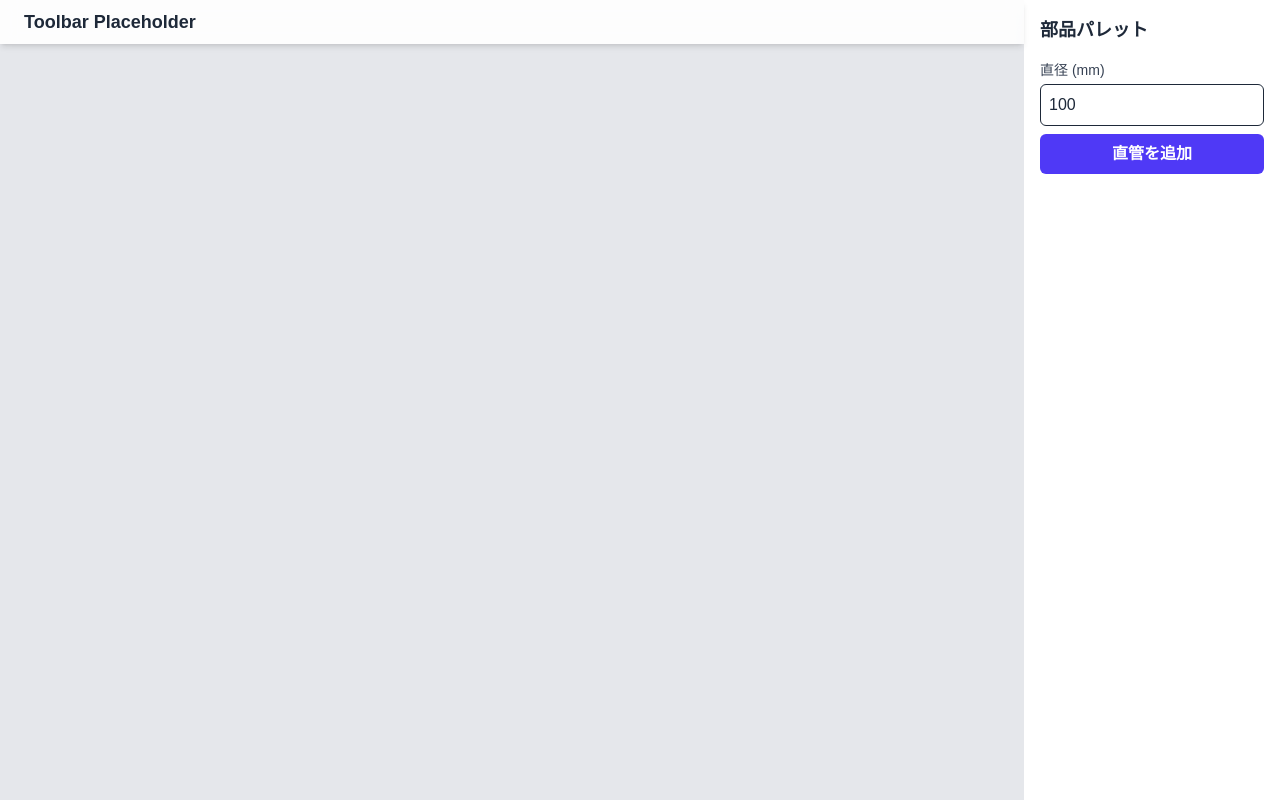
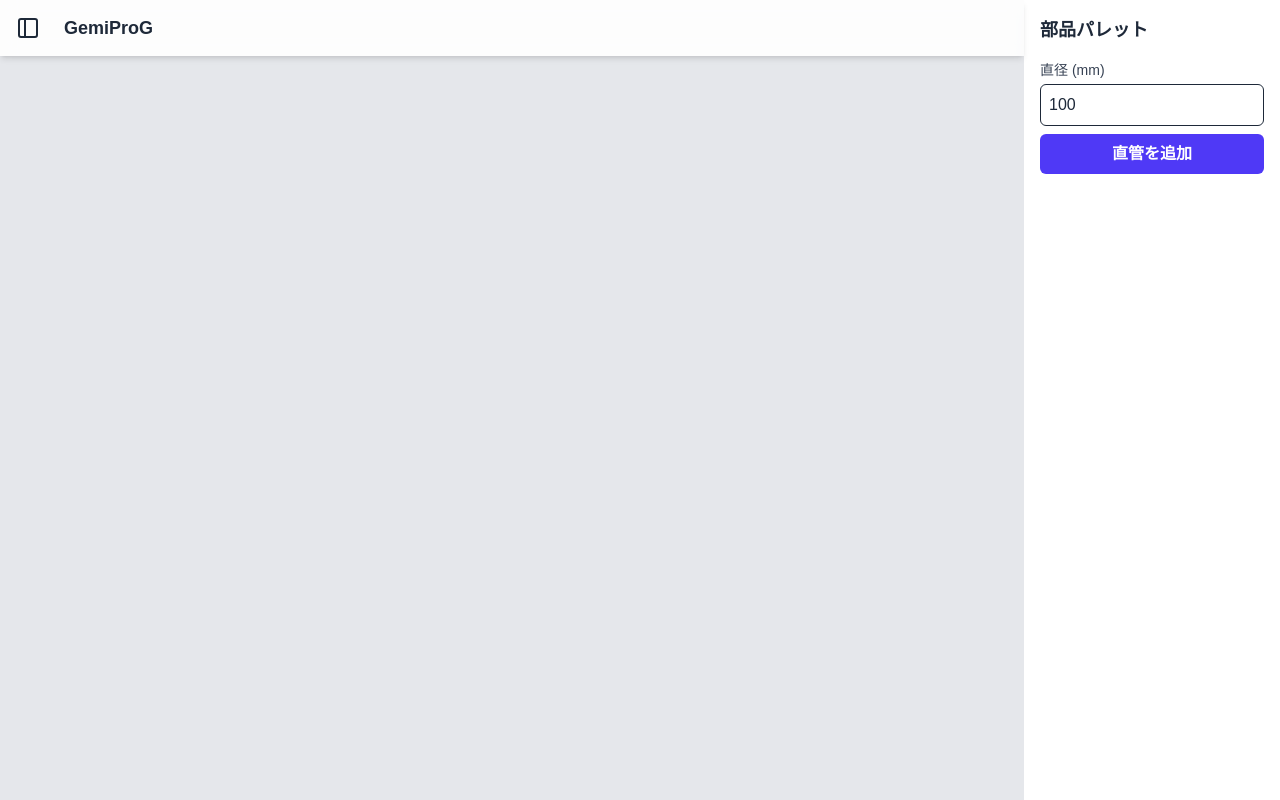
Before and after one commit to tbkkuchina-cyber/GemiProG, a Next.js app: page / in a window 1280 px wide. Built offline with nearby package versions, Linux system fonts and the light colour scheme.

Commit message:
revert: Restore Toolbar.tsx to its original state

```diff
--- a/src/components/Toolbar.tsx
+++ b/src/components/Toolbar.tsx
@@ -1,11 +1,16 @@
 'use client';
 
 import React from 'react';
+import { useAppStore } from '@/store/store';
 
 export const Toolbar = () => {
+  const togglePalette = useAppStore((state) => state.togglePalette);
   return (
     <header className="bg-white/80 backdrop-blur-sm shadow-md p-2 flex items-center z-10">
-      <h1 className="font-semibold text-lg ml-4">Toolbar Placeholder</h1>
+      <button onClick={togglePalette} title="パレット開閉" className="p-2 rounded-md hover:bg-gray-200">
+        <svg xmlns="http://www.w3.org/2000/svg" width="24" height="24" viewBox="0 0 24 24" fill="none" stroke="currentColor" strokeWidth="2" strokeLinecap="round" strokeLinejoin="round"><rect width="18" height="18" x="3" y="3" rx="2"/><path d="M9 3v18"/></svg>
+      </button>
+      <h1 className="font-semibold text-lg ml-4">GemiProG</h1>
     </header>
   );
 };
```
